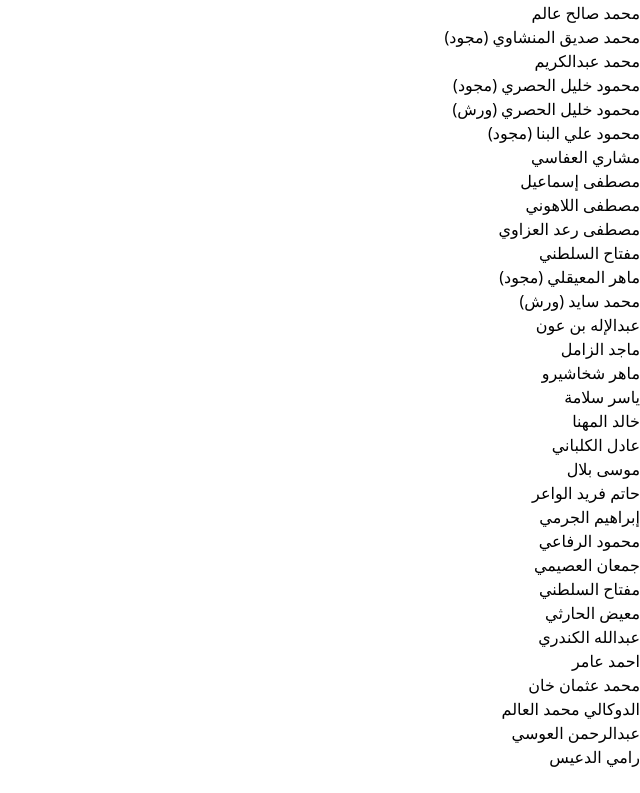
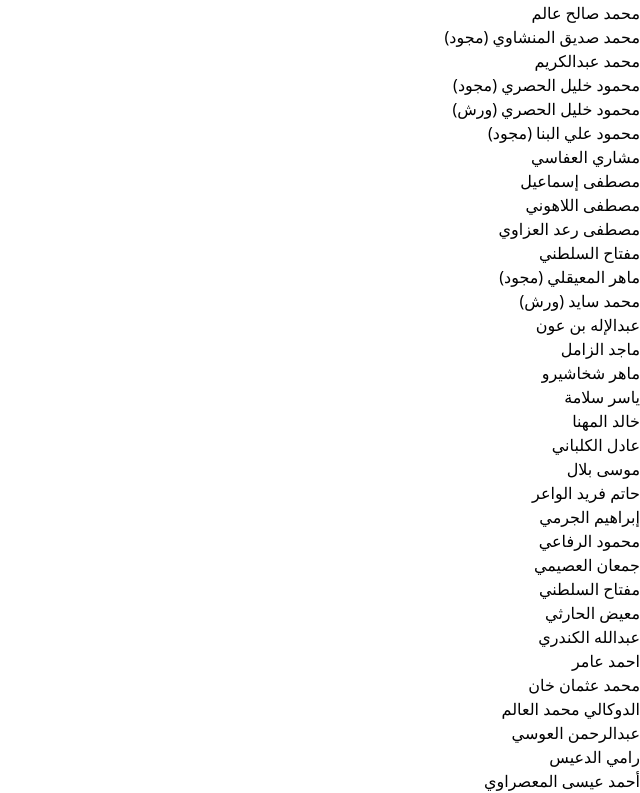
Before and after one commit to Abdelmoniemhgagyy/Quran, a React (Vite) app: page / in a window 1280 px wide. Shown: the part 2331-3124 px from the top of the page, without its empty margins (640-1280 px from the left). Before the commit the page ends 3100 px from the top, so only its background shows below. Built offline with nearby package versions, Linux system fonts and the light colour scheme.

Commit message:
add quri ahmed esai

```diff
--- a/src/data/qurai.js
+++ b/src/data/qurai.js
@@ -871,8 +871,15 @@ const Qura =[
     img: "",
     rewaya:"حفص عن عاصم"
   },
+  {
+    id: 131,
+    name: "أحمد عيسى المعصراوي",
+    url_audio: "https://server16.mp3quran.net/a_maasaraawi/Rewayat-Hafs-A-n-Assem//",
+    img: "",
+    rewaya:"حفص عن عاصم"
+  },
   // {
-  //   id: 131,
+  //   id: 132,
   //   name: "",
   //   url_audio: "/",
   //   img: "",
```
Also changed, not shown: src/assets/مخطوطة_القرآن_الكريم_،_القرآن_الكريم_مزخرفة.svg.png (added).
